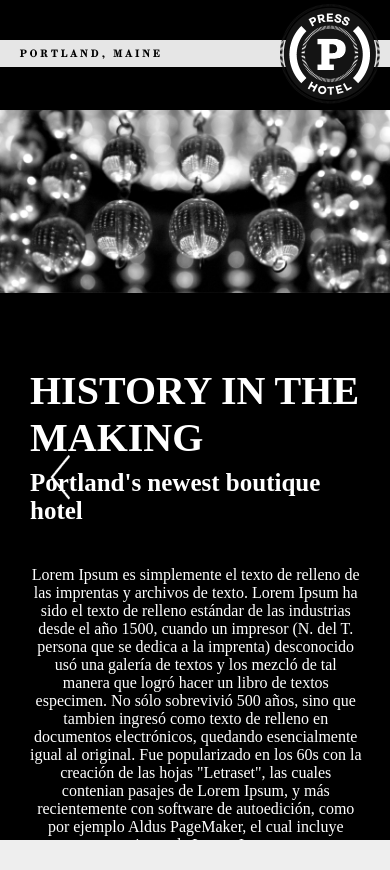
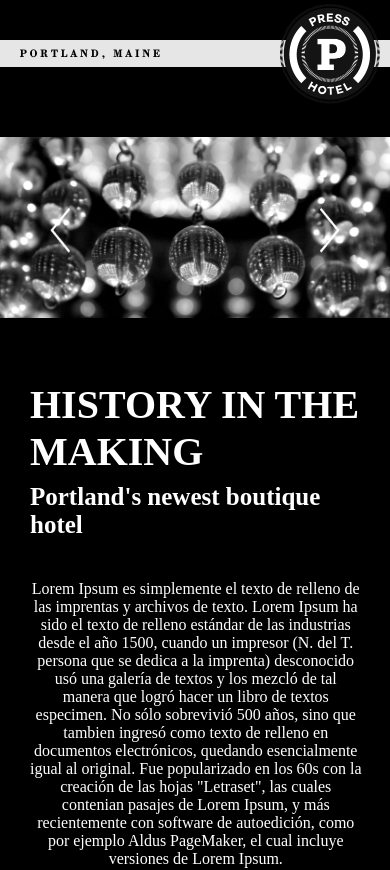
Before and after one commit to devRony1710/Abstraer, a React (Create React App) app: page / in a window 390 px wide. Shown: the top 870 px of the page. Built offline with nearby package versions, Linux system fonts and the light colour scheme.

Commit message:
fix render problem

```diff
--- a/src/components/Description/description.css
+++ b/src/components/Description/description.css
@@ -3,13 +3,13 @@
   flex-direction: column;
   align-items: center;
   justify-content: center;
+  position: relative;
+  margin: -200px auto 0;
   padding: 30px;
+  z-index: 2;
   width: 75%;
-  position: absolute;
-  top: 500px;
   background: #000;
   color: #fff;
-  left: 140px;
 }
 
 .DescriptionContainer > h2 {
--- a/src/components/Rooms/roomSection.css
+++ b/src/components/Rooms/roomSection.css
@@ -1,8 +1,6 @@
 .RoomSectionContainer {
   display: grid;
   grid-template-columns: repeat(2, 1fr);
-  position: absolute;
-  top: 840px;
   background: #eeeeee;
 }
 
@@ -52,4 +50,12 @@
   .RoomSectionContainer {
     grid-template-columns: 1fr;
   }
+
+  .RoomDescription {
+    padding: 0;
+  }
+
+  .RoomDescription > h1 {
+    font-size: 20px;
+  }
 }
--- a/src/components/Slider/Arrow/nextArrow.css
+++ b/src/components/Slider/Arrow/nextArrow.css
@@ -1,9 +1,9 @@
 .slick-slider {
-  position: absolute;
-  top: 0;
-  left: 0;
+  position: relative;
+  top: -100px;
+  /* left: 0;
   right: 0;
-  bottom: 0;
+  bottom: 0; */
 }
 
 .slick-next {
```
Also changed, not shown: 1 other file (tests, documents, lock files or other folders).
